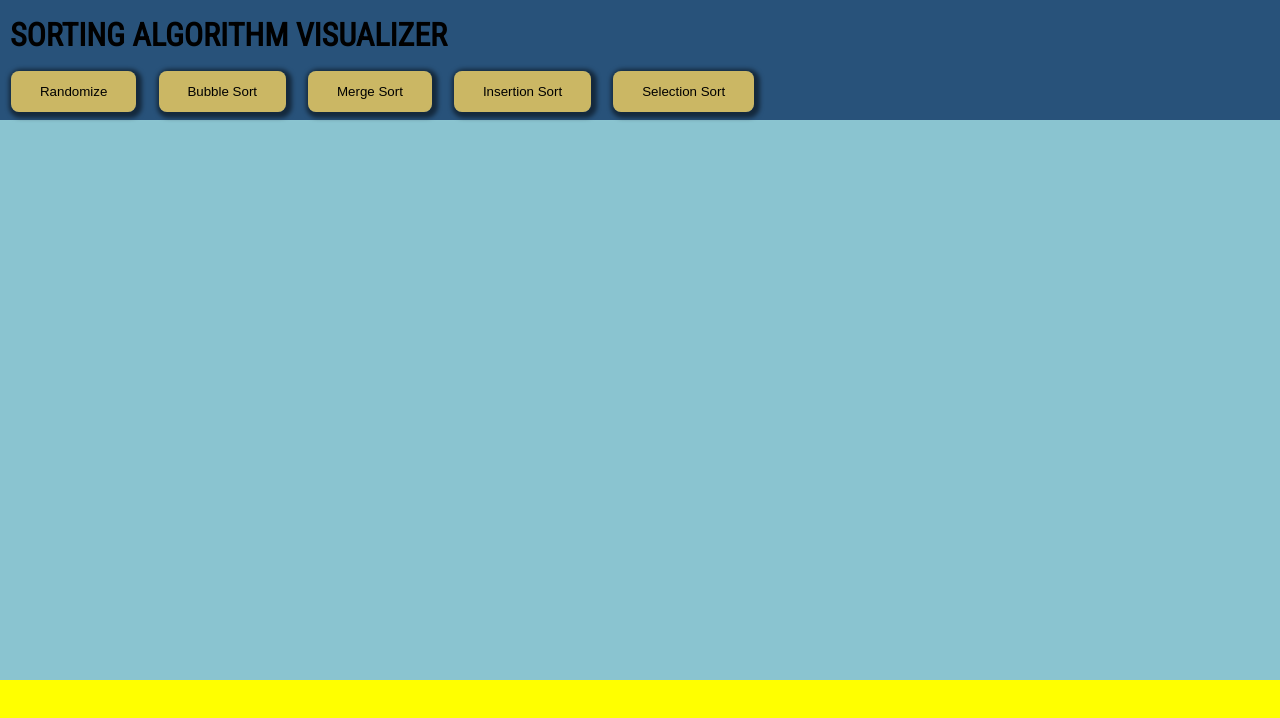
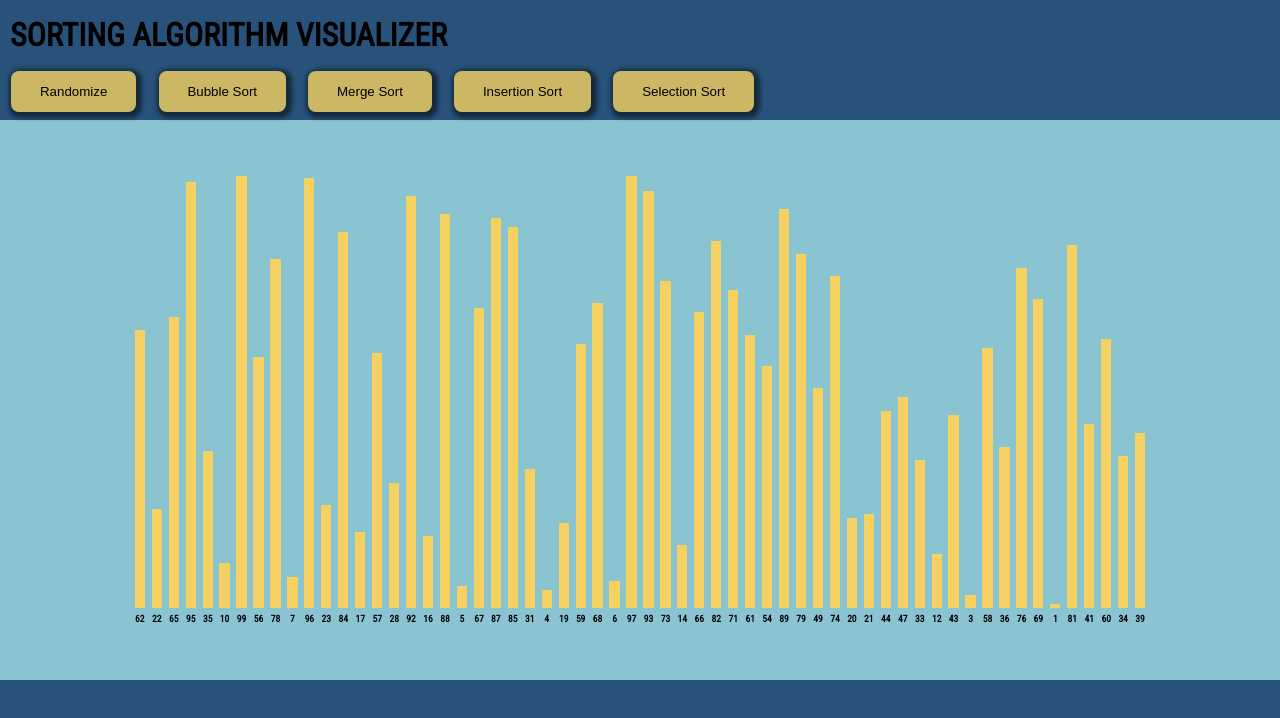
Before and after one commit to mtzngn/sorting-algorithms-visualizer, a React (Create React App) app: page / in a window 1280 px wide. Shown: the top 718 px of the page. Built offline with nearby package versions, Linux system fonts and the light colour scheme.

Commit message:
visualizer layout and basic added

```diff
--- a/src/App.js
+++ b/src/App.js
@@ -3,6 +3,7 @@ import styled from "styled-components";
 import Navbar from "./components/Navbar";
 import Visualizer from "./components/Visualizer";
 import Control from "./components/Control";
+import randomArrCreate from "./utils/";
 
 const StyledApp = styled.div`
 
@@ -12,12 +13,12 @@ background-color: #8ac4d0;
 
 `
 function App() {
-  const [numArr, setNumArr] = useState()
+  const [numArr, setNumArr] = useState(randomArrCreate())
 
   return (
     <StyledApp>
       <Navbar/>
-      <Visualizer/>
+      <Visualizer numArr={numArr}/>
       <Control/>
     </StyledApp>
   );
--- a/src/components/Control.jsx
+++ b/src/components/Control.jsx
@@ -4,7 +4,7 @@ const StyledControl = styled.div`
 height: 15%;
 width: 100%;
 
-background-color: yellow;;
+background-color: #28527a;
 `
 const Control = () => {
     return(
--- a/src/components/Visualizer.jsx
+++ b/src/components/Visualizer.jsx
@@ -4,11 +4,51 @@ const StyledVisualizer = styled.div`
 height: 70%;
 width: 100%;
 background-color: #8ac4d0;
+display: flex;
+justify-content: center;
+align-items: center;
+.container{
+    height: 80%;
+    width:80%;
+    display: flex;
+    justify-content:space-evenly;
+    align-items: flex-end;
+    .bar-wrap{
+        height: 100%;
+        width: 1%;
+        display: flex;
+        flex-direction:column;
+        justify-content: flex-end;
+        p{
+            font-size: 0.6rem;
+            font-weight: bold;
+            margin-top: 5px;
+            text-align: center;
+        }
+
+    }
+}
 `
-const Visualizer = () => {
+
+const StyledBar = styled.div`
+        height: ${({num}) => num && `${num}%`};
+        width: 100%;
+        background-color:#f4d160;
+`
+const Visualizer = ({ numArr }) => {
     return(
         <StyledVisualizer>
+        <div className="container">
+        {numArr.map((num, i)=>{
+            return(
+                <div className="bar-wrap">
+                <StyledBar num={num} key={i} className="bar"></StyledBar>
+                <p>{num}</p>
+                </div>
+            )
+        })}
 
+        </div>
         </StyledVisualizer>
     )
 }
--- /dev/null
+++ b/src/utils/index.js
@@ -0,0 +1,10 @@
+const randomArrCreate = () => {
+    let randomArr = [];
+
+    while(randomArr.length < 60){
+        let randNum = (Math.floor(Math.random() * 99)) + 1;
+        !randomArr.includes(randNum) && randomArr.push(randNum);
+    }
+    return randomArr;
+}
+export default randomArrCreate;
```
Also changed, not shown: src/utils/utils.js (deleted).
